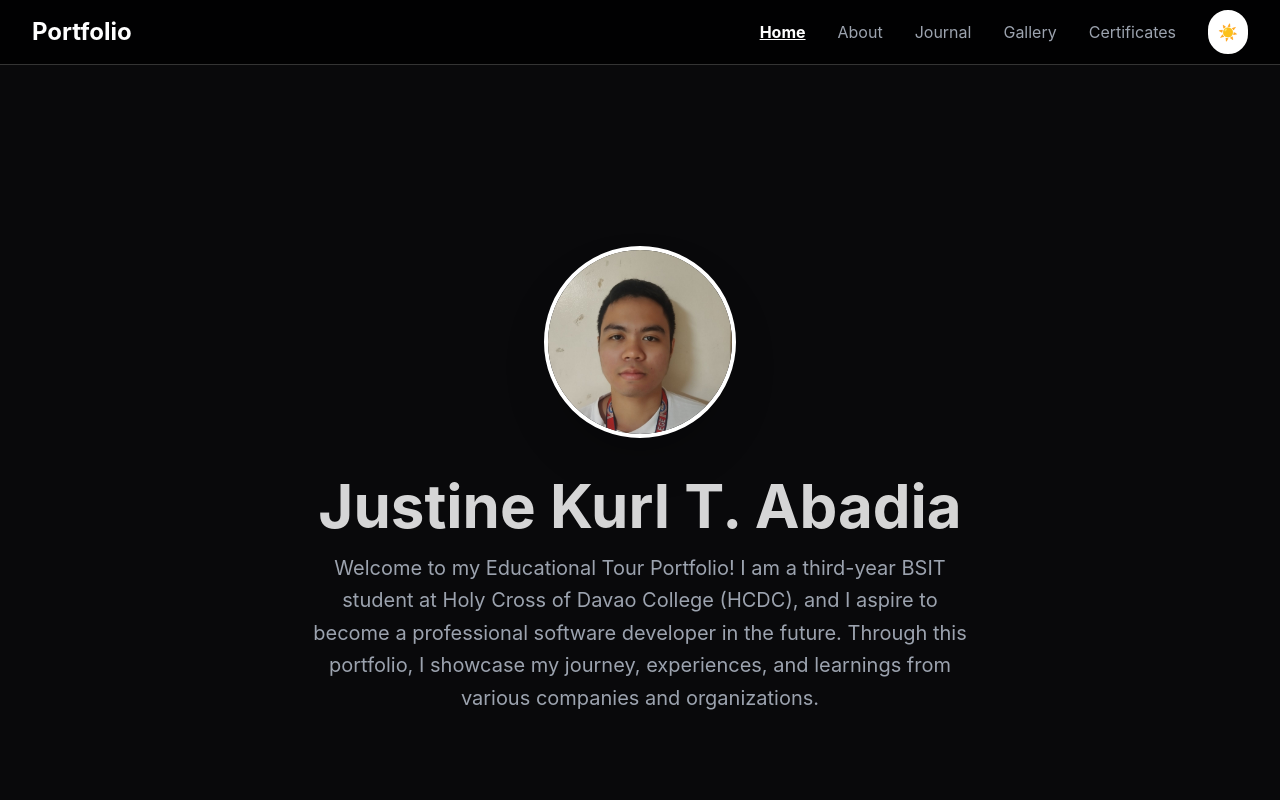
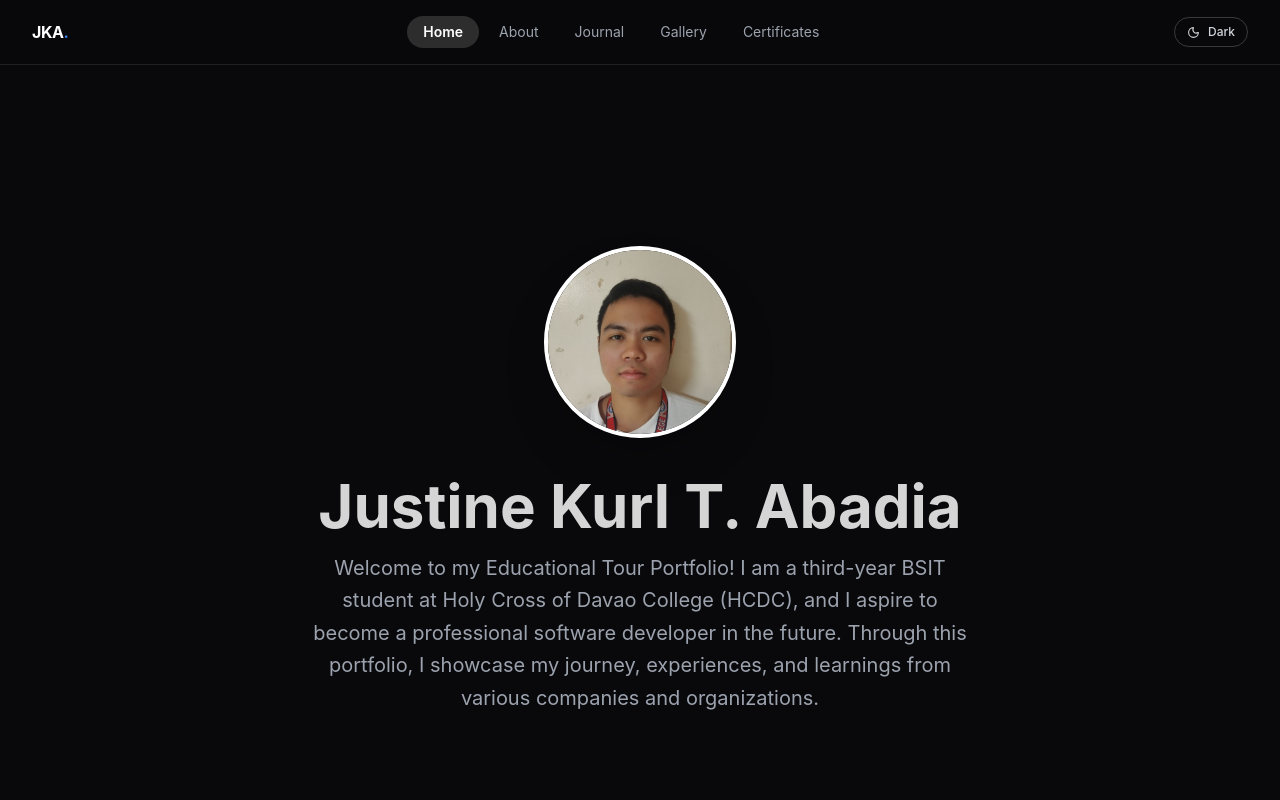
Before and after one commit to JustineKurl/MyPortfolio, a React (Create React App) app: page / in a window 1280 px wide. Shown: the top 800 px of the page. Built offline with nearby package versions, Linux system fonts and the light colour scheme.

Commit message:
Update Navbar.js

```diff
--- a/src/components/Navbar.js
+++ b/src/components/Navbar.js
@@ -1,97 +1,108 @@
 import React, { useState } from 'react';
-import { Menu, X } from 'lucide-react';
+import { Sun, Moon, Menu, X } from 'lucide-react';
+
+const navLinks = [
+  { id: 'home',         label: 'Home' },
+  { id: 'about',        label: 'About' },
+  { id: 'journal',      label: 'Journal' },
+  { id: 'gallery',      label: 'Gallery' },
+  { id: 'certificates', label: 'Certificates' },
+];
 
 const Navbar = ({ currentPage, setCurrentPage, isDarkMode, setIsDarkMode }) => {
-  const [mobileMenuOpen, setMobileMenuOpen] = useState(false);
+  const [menuOpen, setMenuOpen] = useState(false);
 
-  const navigateTo = (page) => {
-    setCurrentPage(page);
-    setMobileMenuOpen(false);
+  const handleNav = (id) => {
+    setCurrentPage(id);
+    setMenuOpen(false);
   };
 
+  const base = isDarkMode
+    ? 'bg-zinc-950/90 border-white/10 text-white'
+    : 'bg-white/90 border-black/10 text-black';
+
+  const activePill = isDarkMode
+    ? 'bg-white/15 text-white font-semibold'
+    : 'bg-black/10 text-black font-semibold';
+
+  const inactiveLink = isDarkMode
+    ? 'text-gray-400 hover:text-white hover:bg-white/10'
+    : 'text-gray-500 hover:text-black hover:bg-black/5';
+
   return (
-    <nav className={`fixed top-0 left-0 right-0 z-50 backdrop-blur-md border-b transition-colors duration-500 ${
-      isDarkMode ? 'bg-black/80 border-white/20' : 'bg-white/80 border-black/20'
-    }`}>
+    <nav className={`fixed top-0 left-0 right-0 z-50 border-b backdrop-blur-md transition-colors duration-300 ${base}`}>
       <div className="max-w-7xl mx-auto px-4 sm:px-6 lg:px-8">
-        <div className="flex justify-between items-center h-16">
-          <div className={`text-2xl font-bold ${isDarkMode ? 'text-white' : 'text-black'}`}>
-            Portfolio
+        <div className="flex items-center justify-between h-16">
+
+          {/* Logo */}
+          <button
+            onClick={() => handleNav('home')}
+            className={`text-base font-bold tracking-tight transition-opacity hover:opacity-70 ${
+              isDarkMode ? 'text-white' : 'text-black'
+            }`}
+          >
+            JKA<span className="text-blue-500">.</span>
+          </button>
+
+          {/* Desktop links */}
+          <div className="hidden md:flex items-center gap-1">
+            {navLinks.map((link) => (
+              <button
+                key={link.id}
+                onClick={() => handleNav(link.id)}
+                className={`px-4 py-1.5 rounded-full text-sm transition-all duration-200 ${
+                  currentPage === link.id ? activePill : inactiveLink
+                }`}
+              >
+                {link.label}
+              </button>
+            ))}
           </div>
 
-          {/* Desktop Menu */}
-          <div className="hidden md:flex space-x-8 items-center">
-            {['home', 'about', 'journal', 'gallery', 'certificates'].map((item) => (
-              <button
-                key={item}
-                onClick={() => navigateTo(item)}
-                className={`capitalize transition-all duration-300 hover:scale-110 ${
-                  currentPage === item
-                    ? isDarkMode
-                      ? 'text-white font-bold underline'
-                      : 'text-black font-bold underline'
-                    : isDarkMode
-                      ? 'text-gray-400 hover:text-white'
-                      : 'text-gray-600 hover:text-black'
-                }`}
-              >
-                {item}
-              </button>
-            ))}
-
-            {/* Theme Toggle */}
+          {/* Toggle + hamburger */}
+          <div className="flex items-center gap-3">
+            {/* Labeled toggle — fixes Issue #2 */}
             <button
               onClick={() => setIsDarkMode(!isDarkMode)}
-              className={`p-2 rounded-full transition-all duration-300 hover:scale-110 border-2 ${
+              className={`flex items-center gap-2 px-3 py-1.5 rounded-full border text-xs font-medium transition-all duration-300 ${
                 isDarkMode
-                  ? 'bg-white text-black border-white hover:bg-gray-200'
-                  : 'bg-black text-white border-black hover:bg-gray-800'
+                  ? 'border-white/20 text-gray-300 hover:border-white/40'
+                  : 'border-black/20 text-gray-600 hover:border-black/40'
               }`}
-              title={isDarkMode ? 'Switch to Light Mode' : 'Switch to Dark Mode'}
+              aria-label="Toggle dark and light mode"
             >
-              {isDarkMode ? '☀️' : '🌙'}
+              {isDarkMode ? <Moon size={13} /> : <Sun size={13} />}
+              <span>{isDarkMode ? 'Dark' : 'Light'}</span>
             </button>
-          </div>
 
-          {/* Mobile Menu Button */}
-          <div className="md:hidden flex items-center gap-4">
+            {/* Hamburger */}
             <button
-              onClick={() => setIsDarkMode(!isDarkMode)}
-              className={`p-2 rounded-full transition-all duration-300 border-2 ${
-                isDarkMode ? 'bg-white text-black border-white' : 'bg-black text-white border-black'
-              }`}
+              className="md:hidden p-1.5 rounded-lg"
+              onClick={() => setMenuOpen(!menuOpen)}
+              aria-label="Toggle menu"
             >
-              {isDarkMode ? '☀️' : '🌙'}
-            </button>
-            <button onClick={() => setMobileMenuOpen(!mobileMenuOpen)}>
-              {mobileMenuOpen ? <X /> : <Menu />}
+              {menuOpen ? <X size={20} /> : <Menu size={20} />}
             </button>
           </div>
         </div>
       </div>
 
-      {/* Mobile Menu */}
-      {mobileMenuOpen && (
-        <div className={`md:hidden backdrop-blur-md ${isDarkMode ? 'bg-black/90' : 'bg-white/90'}`}>
-          <div className="px-2 pt-2 pb-3 space-y-1">
-            {['home', 'about', 'journal', 'gallery', 'certificates'].map((item) => (
-              <button
-                key={item}
-                onClick={() => navigateTo(item)}
-                className={`block w-full text-left px-3 py-2 capitalize transition-all duration-300 rounded ${
-                  currentPage === item
-                    ? isDarkMode
-                      ? 'text-white bg-white/20 font-bold'
-                      : 'text-black bg-black/10 font-bold'
-                    : isDarkMode
-                      ? 'text-gray-400 hover:bg-white/10 hover:text-white'
-                      : 'text-gray-600 hover:bg-black/5 hover:text-black'
-                }`}
-              >
-                {item}
-              </button>
-            ))}
-          </div>
+      {/* Mobile menu */}
+      {menuOpen && (
+        <div className={`md:hidden border-t px-4 py-3 space-y-1 ${
+          isDarkMode ? 'border-white/10 bg-zinc-950' : 'border-black/10 bg-white'
+        }`}>
+          {navLinks.map((link) => (
+            <button
+              key={link.id}
+              onClick={() => handleNav(link.id)}
+              className={`w-full text-left px-4 py-2.5 rounded-xl text-sm transition-all duration-200 ${
+                currentPage === link.id ? activePill : inactiveLink
+              }`}
+            >
+              {link.label}
+            </button>
+          ))}
         </div>
       )}
     </nav>
```
